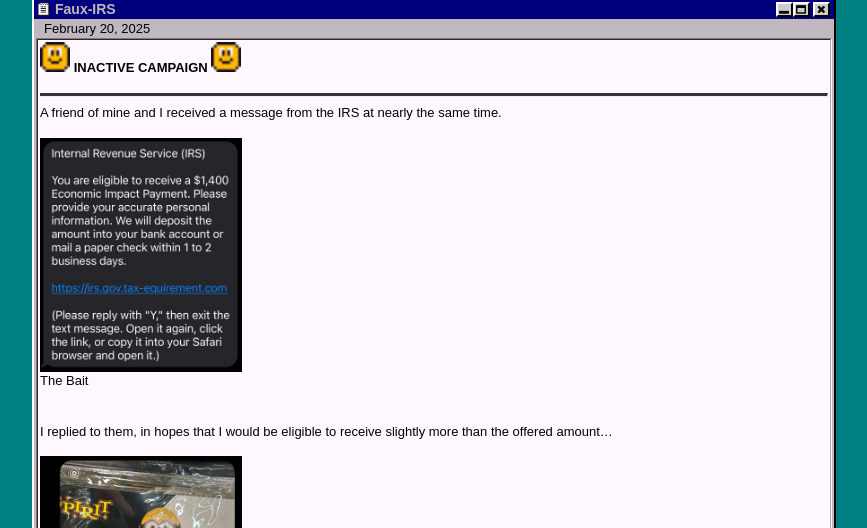
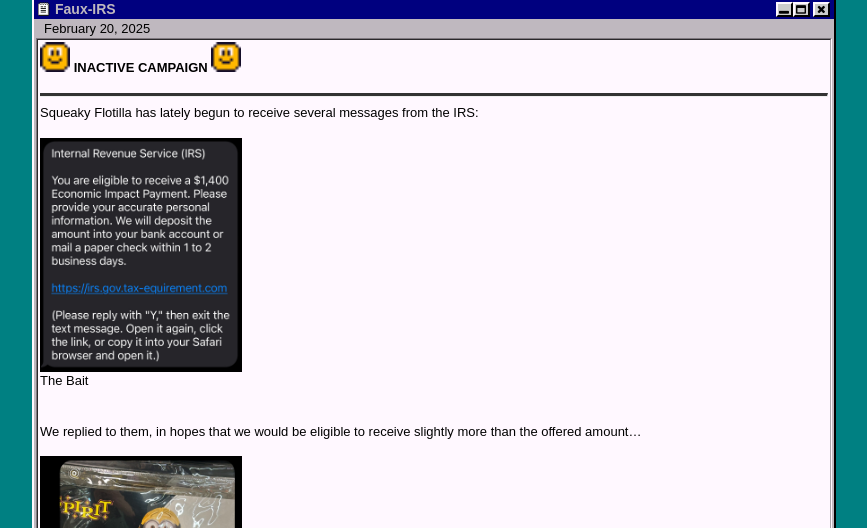
Before and after one commit to scattered-gonk/scattered-gonk.github.io, a Jekyll site: the page built from _posts/2025-20-02-Faux-IRS.md, in a window 1280 px wide. Shown: the part 263-791 px from the top of the page, without its empty margins (206-1073 px from the left). Built offline with Jekyll 4.4.1, drawn with Linux system fonts in a browser that asks for light colours.

Commit message:
Updated post

````diff
--- a/_posts/2025-20-02-Faux-IRS.md
+++ b/_posts/2025-20-02-Faux-IRS.md
@@ -11,7 +11,7 @@
 
 <hr />
 
-A friend of mine and I received a message from the IRS at nearly the same time.
+Squeaky Flotilla has lately begun to receive several messages from the IRS:
 
 <figure>
   <img style="border:1px solid black;" src="/assets/initial_irs_text.jpeg" alt="drawing" width="200"/>
@@ -19,26 +19,26 @@
 </figure>
 <br />
 
-I replied to them, in hopes that I would be eligible to receive slightly more than the offered amount...
+We replied to them, in hopes that we would be eligible to receive slightly more than the offered amount...
 
 <figure>
     <img style="border:1px solid black;" src="/assets/irs_minion.jpeg" alt="drawing" width="200"/>
     <figcaption>The Disappointment</figcaption>
 </figure>
 <br />
-but got no response. This is when I started to suspect something was off.
+but got no response. This is when we started to suspect something was off.
 
-When I tried opening the link on my computer, it did not work -- the page could not be found. Opening the link on both MacOS and Windows machines gave no result, either. So, either the scammers severely misconfigured their infrastructure, or there's some silliness going on here.
+When we tried opening the link on a desktop computer, it did not work -- the page could not be found. Opening the link on both MacOS and Windows machines gave no result, either. So, either the scammers severely misconfigured their infrastructure, or there's some silliness going on here.
 
 Searching up the site’s IP address brought up an nginx server welcome page.
 
 Scanning the IP with nmap shows us an array of open ports, including an SQL management service:
 
-Looking back to the original phishing message, we can see that it *does* specify Safari as the browser of choice... interesting. Maybe the receiving server is configured only to respond to web requests incoming from Safari browsers/User Agents. I tried crafting a request that would satisfy these requirements, but after struggling for far too long, I opted to instead open the link on my phone while monitoring its traffic and webpage elements on my computer:
+Looking back to the original phishing message, we can see that it *does* specify Safari as the browser of choice... interesting. Maybe the receiving server is configured only to respond to web requests incoming from Safari browsers/User Agents. We tried crafting a request that would satisfy these requirements, but after struggling for far too long, we opted to instead open the link on a phone while monitoring its traffic and webpage elements via a desktop computer:
 
 <img style="border:1px solid black;" src="/assets/irs_first_page.jpeg" alt="drawing" width="200"/>
 
-Yippee! It looks like the server has been configured to only respond to requests coming in and out of iPhones; I suspect it accomplishes this by inspecting a combination of headers in the requests themselves, most prominently the User-Agent.
+Yippee! It looks like the server has been configured to only respond to requests coming in and out of iPhones; we suspect it accomplishes this by inspecting a combination of headers in the requests themselves, most likely the User-Agent.
 
 An incredibly deep thank you to the following sources for helping me create this Rube Goldberg-esque phish detonation setup:
 
@@ -55,7 +55,7 @@
 
 Regex is used within every form element to ensure that submitted data follows specific formats.
 
-After filling out the fields with bogus information, I collected the .php and .js pages used to load and process the collected data. In order to prevent the usage of this malicious code elsewhere, the full deobfuscated code will not be posted here; however, I will go over chunks of the code later in this post.
+After filling out the fields with bogus information, we collected the .php and .js pages used to load and process the collected data. In order to prevent the usage of this malicious code elsewhere, the full deobfuscated code will not be posted here; however, we will go over chunks of the code later in this post.
 
 Moving on to the third, final page of the site:
 
@@ -85,10 +85,10 @@
 
 
 ### get_word_array()
-The first function is straightforward. It contains the array, and returns it. For the sake of readability, I'll refer to it as get_word_array()
+The first function is straightforward. It contains the array, and returns it. For the sake of readability, we'll refer to it as get_word_array()
 
 ### get_word_from_array(index)
-I will refer to the second function as get_word_from_array(*index*). Before we can dissect how the array is unshuffled, we have to learn about how get_word_from_array(*index*) is used. For instance, take this line:
+We will refer to the second function as get_word_from_array(*index*). Before we can dissect how the array is unshuffled, we have to learn about how get_word_from_array(*index*) is used. For instance, take this line:
 
 ```js
 _0xdeadbeef = "https://"[get_word_from_array(340)]("ir")+get_word_from_array(560)+"/"+get_word_from_array(220)
@@ -123,7 +123,7 @@
 likely an endpoint to either send or receive data!
 
 ### Unshuffling the Array
-We can now approach dissecting the array rotation obfuscation. Here's an example of one such obfuscation (I've taken the liberty of deobfuscating it and converting it to Python for readbility and general mental health):
+We can now approach dissecting the array rotation obfuscation. Here's an example of one such obfuscation (We've taken the liberty of deobfuscating it and converting it to Python for readbility and general mental health):
 
 
 ```python
````
